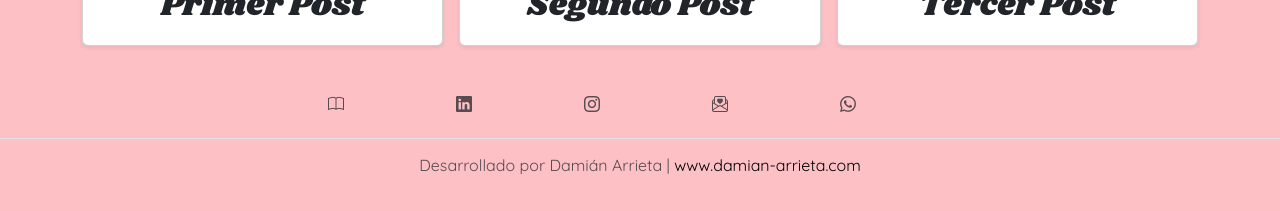
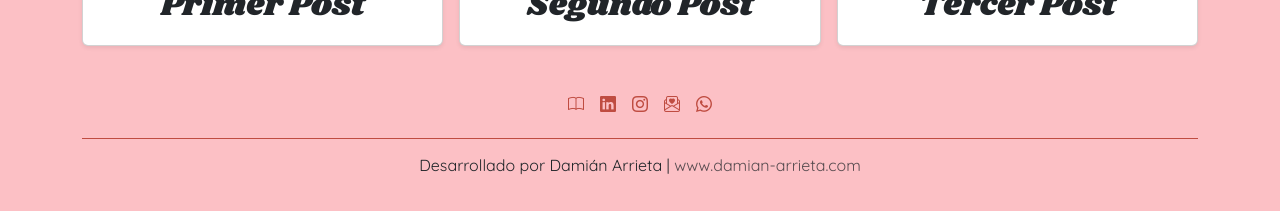
Before and after one commit to damian-arrieta/paula-rotundo-portfolio, a React (Create React App) app: page / in a window 1280 px wide. Shown: the part 1156-1367 px from the top of the page. Built offline with nearby package versions, Linux system fonts and the light colour scheme.

Commit message:
Add styles in Footer component

```diff
--- a/src/App.css
+++ b/src/App.css
@@ -48,7 +48,7 @@ p, a, li, button, ul {
   height: 100vh;
 }
 
-.nav-link{
+.link-header{
   width: 128px;
 }
 
@@ -60,3 +60,8 @@ p, a, li, button, ul {
   color: #ffffff;
   background-color: var(--principal);
 }
+
+.line-bottom{
+  border-bottom: 1px solid var(--principal);
+  width: auto;
+}
--- a/src/components/Footer.js
+++ b/src/components/Footer.js
@@ -2,35 +2,37 @@ import React from 'react';
 
 export default function Footer() {
   return (
+    <div className="container">
         <footer className="py-3 my-4">
-        <ul className="nav justify-content-center border-bottom pb-3 mb-3">
+            <ul className="nav justify-content-center line-bottom pb-3 mb-3">
                 <li className="nav-item">
-                <a href="#" className="nav-link px-2 text-body-secondary">
-                    <i className="i-footer bi bi-book" width="24" height="24"></i>
+                    <a href="#" className="nav-link px-2">
+                        <i className="bi bi-book text-principal" width="24" height="24"></i>
                     </a>
                 </li>
                 <li className="nav-item">
-                <a href="#" className="nav-link px-2 text-body-secondary">
-                    <i className="i-footer bi bi-linkedin" width="24" height="24"></i>
+                    <a href="#" className="nav-link px-2">
+                        <i className="bi bi-linkedin text-principal" width="24" height="24"></i>
                     </a>
                 </li>
                 <li className="nav-item">
-                <a href="#" className="nav-link px-2 text-body-secondary">
-                    <i className="i-footer bi bi-instagram" width="24" height="24"></i>
+                    <a href="#" className="nav-link px-2">
+                        <i className="bi bi-instagram text-principal" width="24" height="24"></i>
                     </a>
                 </li>
                 <li className="nav-item">
-                <a href="#" className="nav-link px-2 text-body-secondary">
-                    <i className="i-footer bi bi-envelope-paper-heart" width="24" height="24"></i>
+                    <a href="#" className="nav-link px-2">
+                        <i className="bi bi-envelope-paper-heart text-principal" width="24" height="24"></i>
                     </a>
                 </li>
                 <li className="nav-item">
-                <a href="#" className="nav-link px-2 text-body-secondary">
-                    <i className="i-footer bi bi-whatsapp" width="24" height="24"></i>
+                    <a href="#" className="nav-link px-2">
+                        <i className="bi bi-whatsapp text-principal" width="24" height="24"></i>
                     </a>
                 </li>
             </ul>
-        <p className="text-center text-body-secondary">Desarrollado por Damián Arrieta | <a className="text-black" href="https://damian-arrieta.com/">www.damian-arrieta.com</a></p>
+            <p className="text-center text-dark">Desarrollado por Damián Arrieta | <a className="text-center text-body-secondary" href="https://damian-arrieta.com/">www.damian-arrieta.com</a></p>
         </footer>
+    </div>
   )
 }
--- a/src/components/Header.js
+++ b/src/components/Header.js
@@ -11,27 +11,27 @@ export default function Header() {
             <div className="d-grid gap-2 d-sm-flex justify-content-sm-center">
               <ul className="nav justify-content-center pb-3 mb-3">
                 <li className="nav-item">
-                  <a href="#" className="btn nav-link px-2">
+                  <a href="#" className="btn nav-link px-2 link-header">
                     <i className="btn btn-lg btn-header bi bi-book"></i>
                   </a>
                 </li>
                 <li className="nav-item">
-                  <a href="#" className="nav-link px-2">
+                  <a href="#" className="nav-link px-2 link-header">
                     <i className="btn btn-lg btn-header bi bi-linkedin"></i>
                   </a>
                 </li>
                 <li className="nav-item">
-                  <a href="#" className="nav-link px-2">
+                  <a href="#" className="nav-link px-2 link-header">
                     <i className="btn btn-lg btn-header bi bi-instagram"></i>
                   </a>
                 </li>
                 <li className="nav-item">
-                  <a href="#" className="nav-link px-2">
+                  <a href="#" className="nav-link px-2 link-header">
                     <i className="btn btn-lg btn-header bi bi-envelope-paper-heart"></i>
                   </a>
                 </li>
                 <li className="nav-item">
-                  <a href="#" className="nav-link px-2">
+                  <a href="#" className="nav-link px-2 link-header">
                     <i className="btn btn-lg btn-header bi bi-whatsapp"></i>
                   </a>
                 </li>
```
Lines whose indentation alone changed are shown as unchanged.
